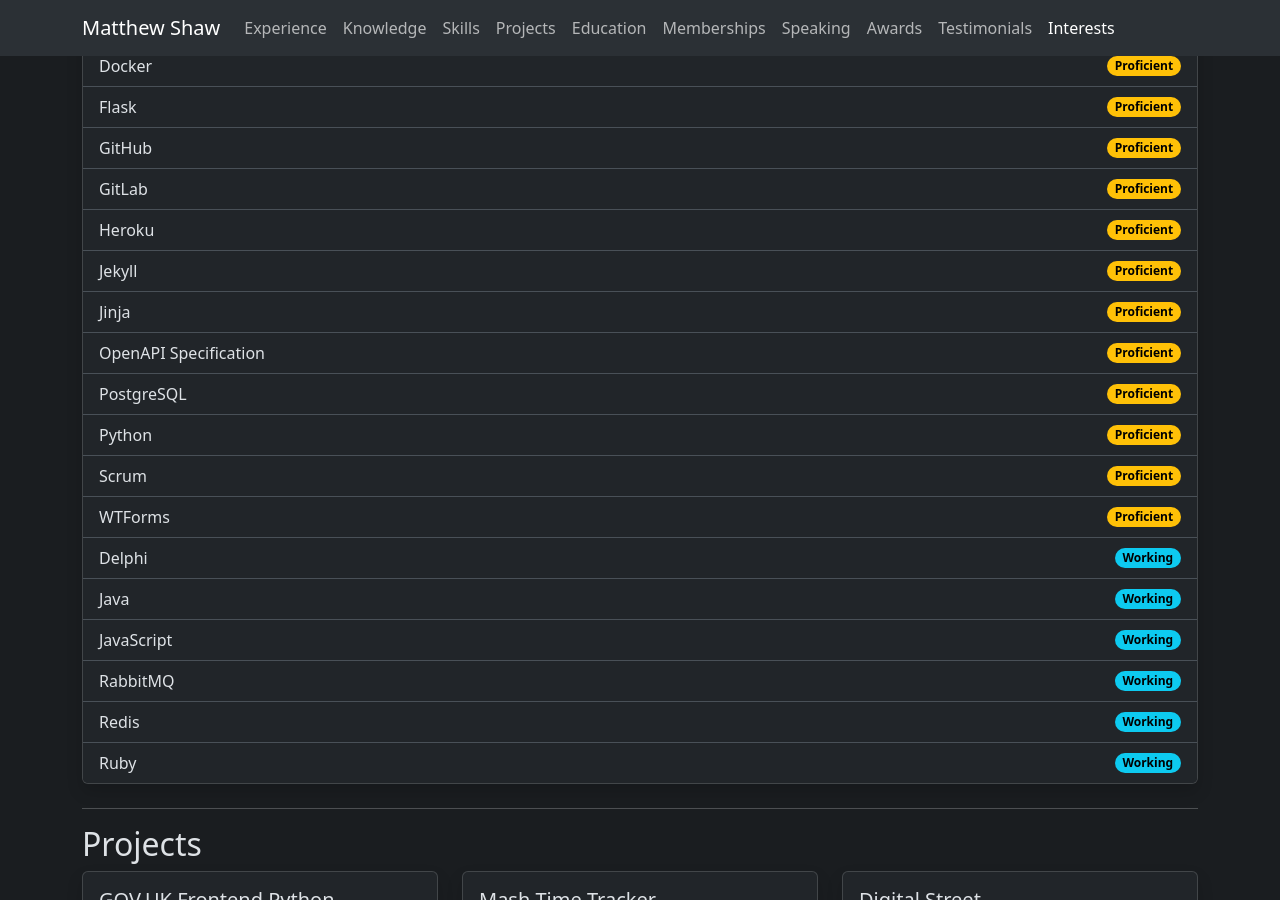
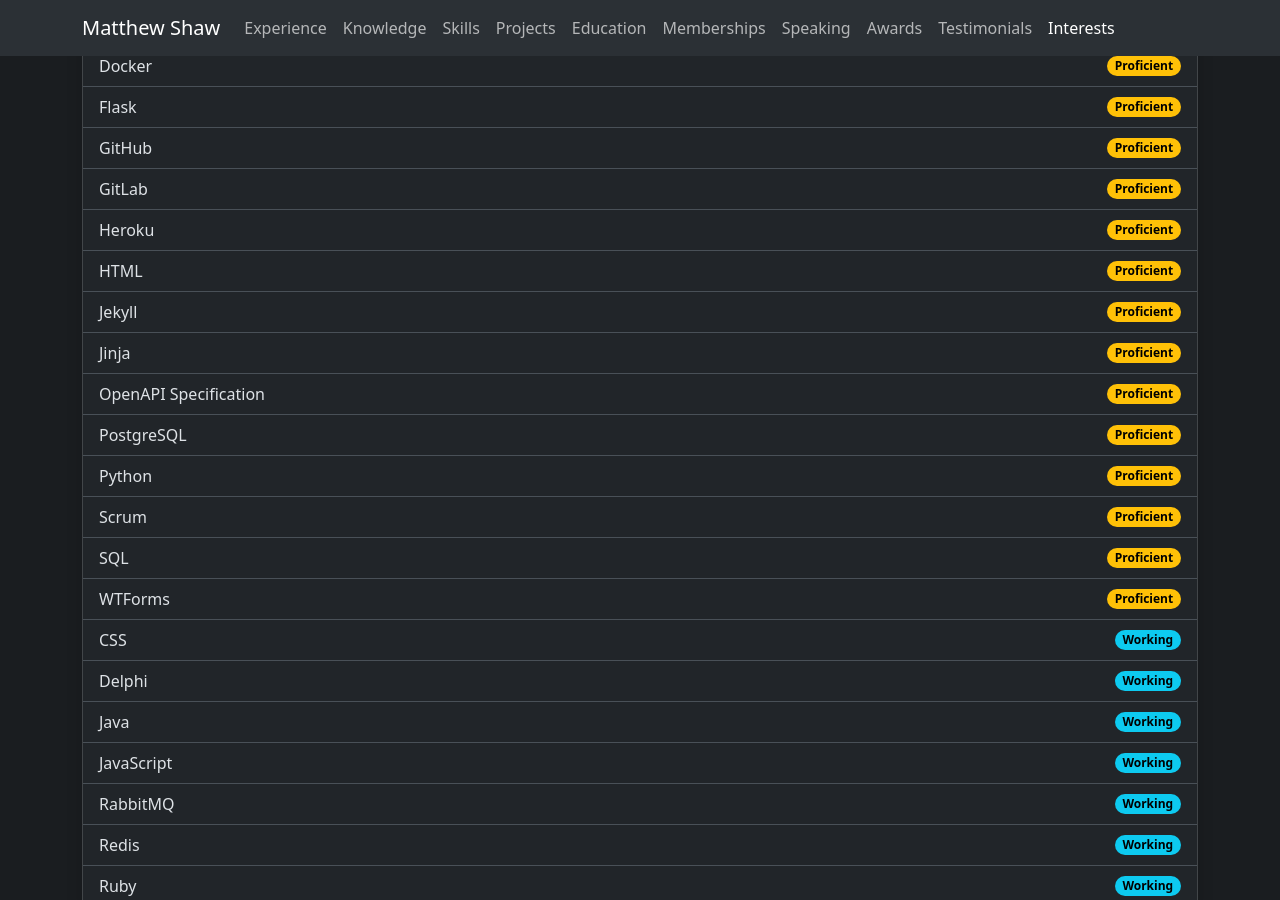
Before and after one commit to matthew-shaw/matthew-shaw.github.io, a Jekyll site: the page built from index.html, in a window 1280 px wide and 900 px high, scrolled down 2624 px. Built offline with Jekyll 4.4.1, drawn with Linux system fonts in a browser that asks for light colours.

Commit message:
more skills

```diff
--- a/_data/cv.yaml
+++ b/_data/cv.yaml
@@ -208,6 +208,12 @@
     level: Working
   - name: Jekyll
     level: Proficient
+  - name: SQL
+    level: Proficient
+  - name: HTML
+    level: Proficient
+  - name: CSS
+    level: Working
 education:
   - dates: Sep 2003 to June 2006
     grade: "2:1"
```
